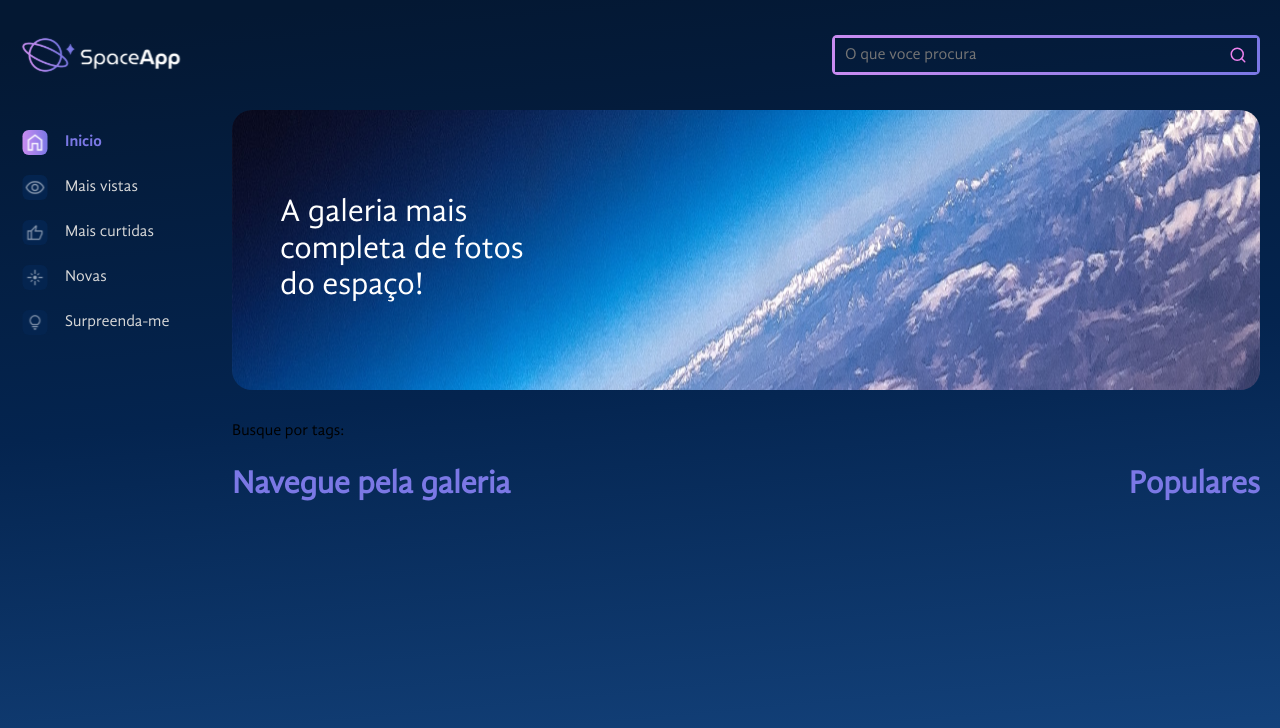
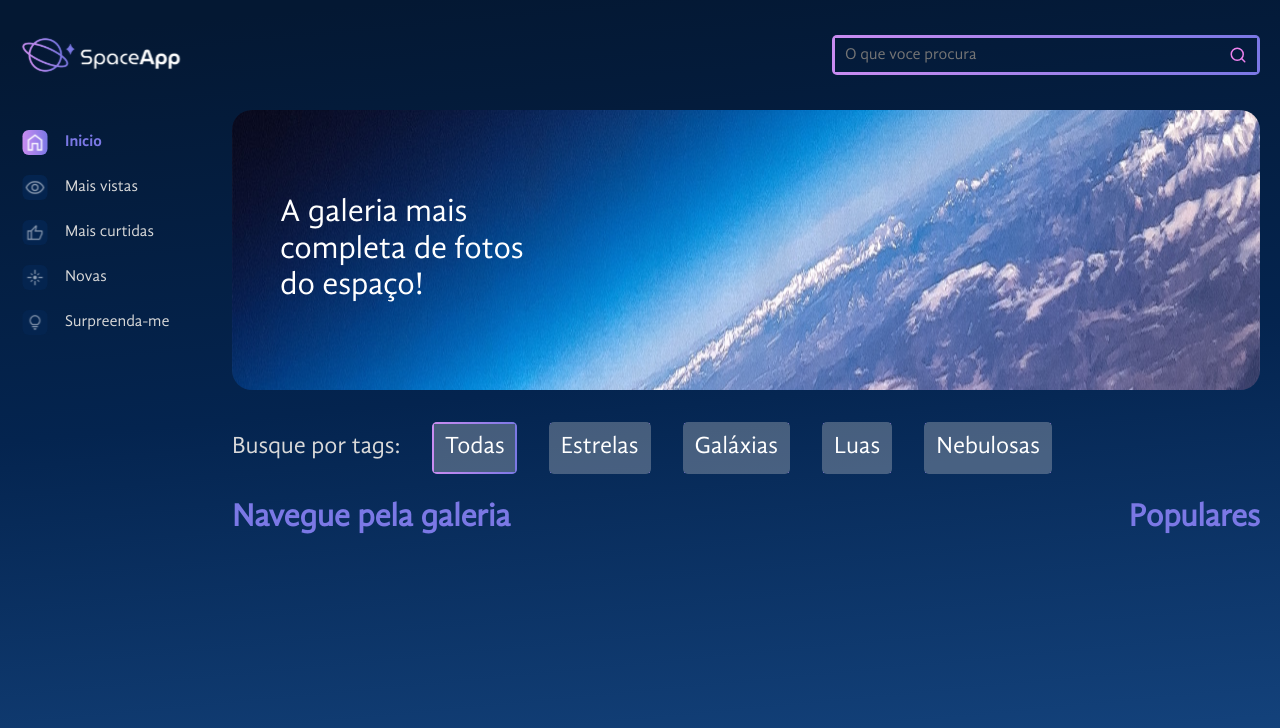
Before and after one commit to ThomazHilario/React-One, a React (Vite) app in the folder space-app/: page / in a window 1280 px wide. Shown: the top 728 px of the page. Built offline with nearby package versions, Linux system fonts and the light colour scheme.

Commit message:
feat: Button.jsx
- criar um botão estilizado para o componente de tags.

```diff
--- a/space-app/src/Components/Gallery/index.jsx
+++ b/space-app/src/Components/Gallery/index.jsx
@@ -1,5 +1,5 @@
 import { Title } from "../Title"
-import { Tags } from "./tags"
+import { Tags } from "../Tags"
 
 // styled Components
 import styled from "styled-components"
--- a/space-app/src/Components/Gallery/tags.jsx
+++ /dev/null
@@ -1,7 +0,0 @@
-export const Tags = () => {
-    return(
-        <div>
-            Busque por tags:
-        </div>
-    )
-}
--- /dev/null
+++ b/space-app/src/Components/Tags/index.jsx
@@ -0,0 +1,45 @@
+// styled Components
+import styled from 'styled-components'
+
+// minhas tags
+import tags from './tags.json'
+
+const TagsContainer = styled.div`
+    display: flex;
+    align-items: center;
+    gap: 2rem;
+    font-size: 1.5rem;
+    span{
+        color:rgba(217, 217, 217, 1);
+
+    }
+`
+
+const ContainerButton = styled.div`
+    border-radius: 5px;
+    overflow: hidden;
+`
+
+const Button = styled.button`
+    background-color: rgba(217, 217, 217, 0.3);
+    color: white;
+    padding: 10px;
+    border: 2px solid;
+    border-image-slice: ${props => props.$isActive && 1};
+    border-image-source: linear-gradient(90deg, #C98CF1 0%, #7B78E5 100%);
+    cursor: pointer;
+
+`
+
+export const Tags = () => {
+    return(
+        <TagsContainer>
+            <span>Busque por tags:</span>
+            {tags.map(tag => (
+                <ContainerButton key={tag.id}>
+                    <Button $isActive={tag.isActiver}>{tag.titulo}</Button>
+                </ContainerButton>
+            ))}
+        </TagsContainer>
+    )
+}
--- /dev/null
+++ b/space-app/src/Components/Tags/tags.json
@@ -0,0 +1,27 @@
+[
+    {
+        "id": 0,
+        "titulo": "Todas",
+        "isActiver":true
+    },
+    {
+        "id": 1,
+        "titulo": "Estrelas",
+        "isActiver":false
+    },
+    {
+        "id": 2,
+        "titulo": "Galáxias",
+        "isActiver":false
+    },
+    {
+        "id": 3,
+        "titulo": "Luas",
+        "isActiver":false
+    },
+    {
+        "id": 4,
+        "titulo": "Nebulosas",
+        "isActiver":false
+    }
+]
```
